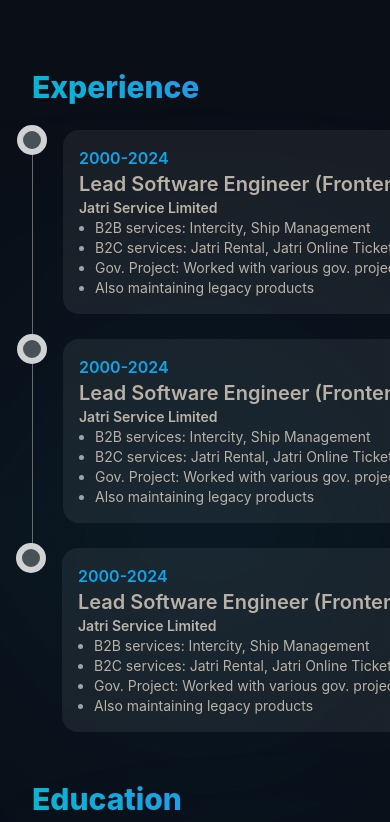
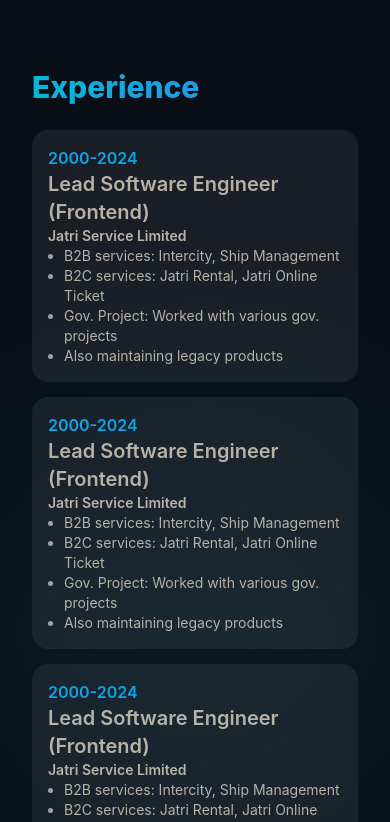
Before and after one commit to mohaimenkhalid/personal-portfolio-nuxt3, a Nuxt app: page / in a window 390 px wide. Shown: the part 2040-2862 px from the top of the page. Built offline with nearby package versions, Linux system fonts and the light colour scheme.

Commit message:
fixes experience responsive view

```diff
--- a/components/experience.vue
+++ b/components/experience.vue
@@ -10,7 +10,7 @@
           <h2 class="section-title text-[30px] md:text-[45px]">Experience</h2>
           <ul class="tl">
             <li class="tl-item exp-list-box-item">
-              <div class="bg-[var(--tj-black-primary)] w-[500px] rounded-2xl p-4">
+              <div class="bg-[var(--tj-black-primary)] w-full md:w-[500px] rounded-2xl p-4">
                 <div class="text-[var(--tj-theme-primary-2)] font-semibold">
                   2000-2024
                 </div>
@@ -27,7 +27,7 @@
               </div>
             </li>
             <li class="tl-item exp-list-box-item">
-              <div class="bg-[var(--tj-black-primary)] w-[500px] rounded-2xl p-4">
+              <div class="bg-[var(--tj-black-primary)] w-full md:w-[500px] rounded-2xl p-4">
                 <div class="text-[var(--tj-theme-primary-2)] font-semibold">
                   2000-2024
                 </div>
@@ -44,7 +44,7 @@
               </div>
             </li>
             <li class="tl-item exp-list-box-item">
-              <div class="bg-[var(--tj-black-primary)] w-[500px] rounded-2xl p-4">
+              <div class="bg-[var(--tj-black-primary)] w-full md:w-[500px] rounded-2xl p-4">
                 <div class="text-[var(--tj-theme-primary-2)] font-semibold">
                   2000-2024
                 </div>
@@ -66,7 +66,7 @@
           <h2 class="section-title text-[30px] md:text-[45px]">Education</h2>
           <ul class="tl">
             <li class="tl-item exp-list-box-item">
-              <div class="bg-[var(--tj-black-primary)] w-[500px] rounded-2xl p-4">
+              <div class="bg-[var(--tj-black-primary)] w-full md:w-[500px] rounded-2xl p-4">
                 <div class="text-[var(--tj-theme-primary-2)] font-semibold">
                   2000-2024
                 </div>
@@ -83,7 +83,7 @@
               </div>
             </li>
             <li class="tl-item exp-list-box-item">
-              <div class="bg-[var(--tj-black-primary)] w-[500px] rounded-2xl p-4">
+              <div class="bg-[var(--tj-black-primary)] w-full md:w-[500px] rounded-2xl p-4">
                 <div class="text-[var(--tj-theme-primary-2)] font-semibold">
                   2000-2024
                 </div>
@@ -100,7 +100,7 @@
               </div>
             </li>
             <li class="tl-item exp-list-box-item">
-              <div class="bg-[var(--tj-black-primary)] w-[500px] rounded-2xl p-4">
+              <div class="bg-[var(--tj-black-primary)] w-full md:w-[500px] rounded-2xl p-4">
                 <div class="text-[var(--tj-theme-primary-2)] font-semibold">
                   2000-2024
                 </div>
@@ -243,4 +243,16 @@
   margin-top: -5%;
   z-index: -1;
 }
+
+@media screen and (max-width: 480px) {
+  .history-tl-container ul.tl li.exp-list-box-item{
+    border: none;
+    padding: 0;
+    margin-bottom: 15px;
+  }
+  .history-tl-container ul.tl li.exp-list-box-item:before{
+    content: normal;
+  }
+}
+
 </style>
```
